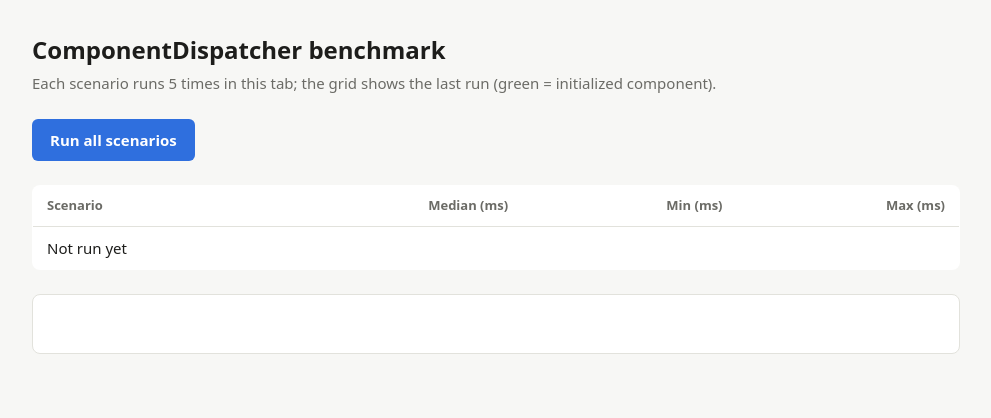
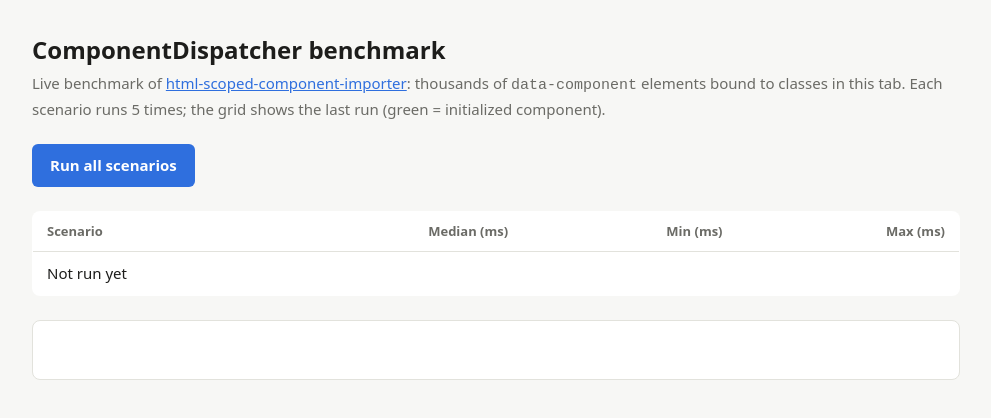
Before and after one commit to FeliceC/html-scoped-component-importer, a website built with Vite: page benchmark/index.html in a window 1280 px wide. Shown: the whole page, without its empty margins (144-1135 px from the left). Built offline with nearby package versions, Linux system fonts and the light colour scheme.

```diff
--- a/benchmark/index.html
+++ b/benchmark/index.html
@@ -37,6 +37,7 @@
     main { max-width: 960px; margin: 0 auto; padding: 32px 16px; }
     h1 { font-size: 24px; margin: 0 0 4px; }
     p { color: var(--muted); margin: 0 0 24px; }
+    a { color: var(--accent); }
     button {
       background: var(--accent);
       color: #fff;
@@ -79,7 +80,11 @@
 <body>
   <main>
     <h1>ComponentDispatcher benchmark</h1>
-    <p>Each scenario runs 5 times in this tab; the grid shows the last run (green = initialized component).</p>
+    <p>
+      Live benchmark of <a href="https://github.com/FeliceC/html-scoped-component-importer">html-scoped-component-importer</a>:
+      thousands of <code>data-component</code> elements bound to classes in this tab.
+      Each scenario runs 5 times; the grid shows the last run (green = initialized component).
+    </p>
     <button type="button" id="run-all">Run all scenarios</button>
     <table>
       <thead><tr><th scope="col">Scenario</th><th scope="col">Median (ms)</th><th scope="col">Min (ms)</th><th scope="col">Max (ms)</th></tr></thead>
--- a/benchmark/run.mjs
+++ b/benchmark/run.mjs
@@ -15,6 +15,8 @@ await build({
   define: { 'process.env.NODE_ENV': '"production"' },
   outfile: path.resolve(__dirname, 'dist/bundle.js')
 });
+
+if (process.argv.includes('--build-only')) process.exit(0);
 
 const browser = await puppeteer.launch();
 const pageUrl = pathToFileURL(path.resolve(__dirname, 'index.html')).href;
--- a/package.json
+++ b/package.json
@@ -22,6 +22,7 @@
     "prepublishOnly": "pinst --disable",
     "postpublish": "pinst --enable",
     "bench": "node benchmark/run.mjs",
+    "bench:build": "node benchmark/run.mjs --build-only",
     "test:bundlers": "node test/bundlers/run.mjs && jest --testPathIgnorePatterns=/node_modules/ --testPathPatterns=test/bundlers"
   },
   "engines": {
```
Also changed, not shown: .github/workflows/pages.yml (added).
